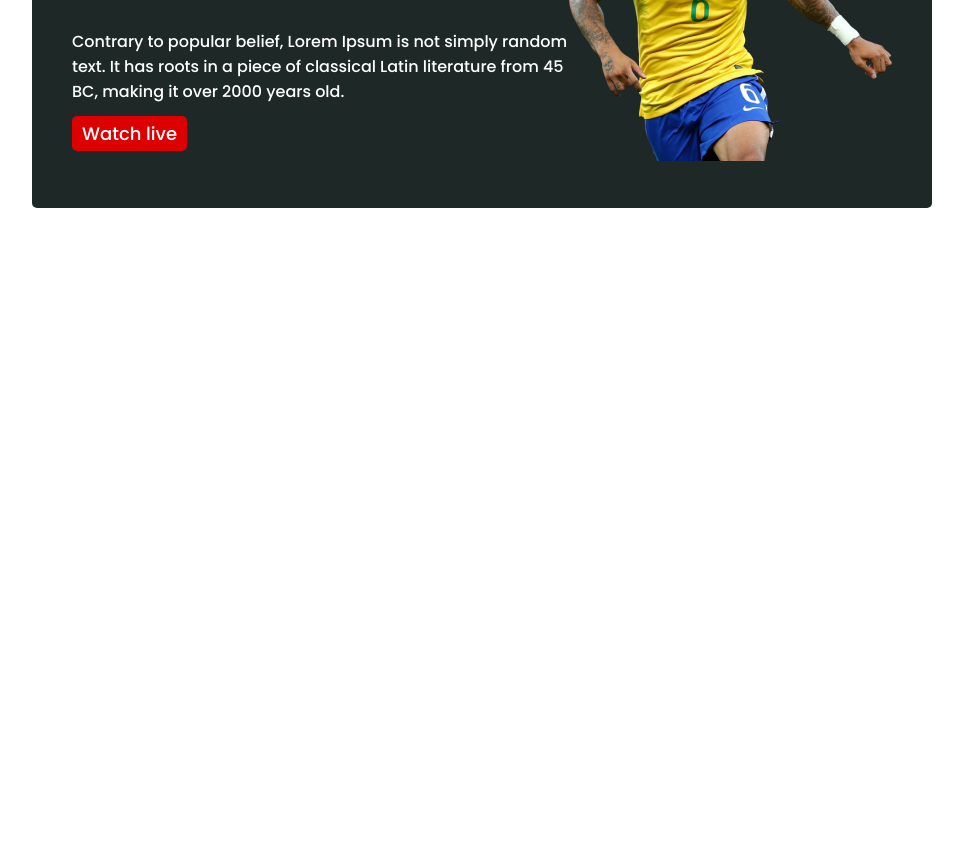
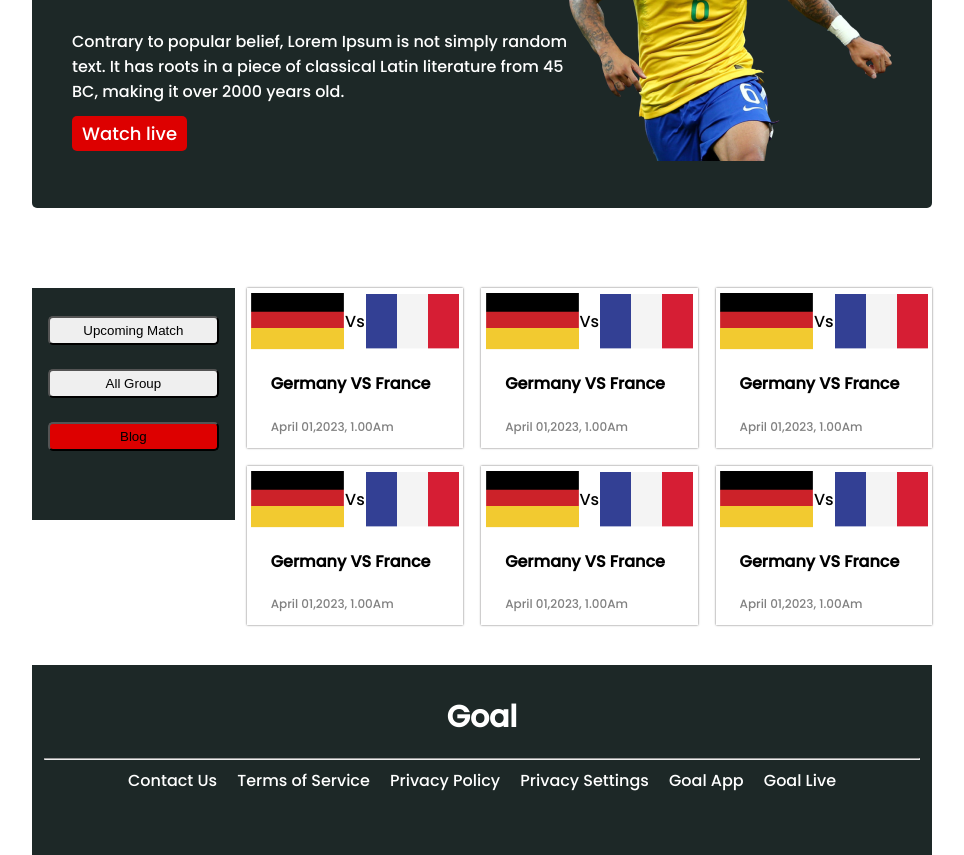
Before and after one commit to shafayatzamil/world-cup, a plain HTML site: page upcoming.html in a window 1280 px wide. Shown: the part 219-1074 px from the top of the page, without its empty margins (158-1122 px from the left). Before the commit the page ends 800 px from the top, so only its background shows below. Drawn offline with Linux system fonts and the light colour scheme.

Commit message:
morning up

```diff
--- /dev/null
+++ b/styles/secondstyle.css
@@ -0,0 +1,126 @@
+@import url('https://fonts.googleapis.com/css2?family=Poppins:wght@500&display=swap');
+body{
+    width:900px;
+    margin:0 auto;
+    font-family: 'Poppins', sans-serif;
+}
+
+/* header csss */
+.header-info{
+    display: flex;
+    background-color:#1d2827;
+    padding:40px;
+    border-radius: 5px;
+    margin-bottom: 80px;
+}
+.header-title{
+    font-size: 48px;
+    /* color:#ffff; */
+}
+.header-text {
+    color:#fff;
+}
+.header-text a{
+    text-decoration: none;
+    color:#fff;
+    background-color:
+    #DD0000;
+    padding:5px 10px;;
+    border-radius: 5px;
+    font-size: 18px;
+}
+
+
+/* section group */
+.section-group{
+    display: flex;
+}
+.side-box{
+    width:200px;
+    height: 200px;
+    /* display: grid;
+    grid-template-rows: repeat(3,1fr); */
+    display: flex;
+    flex-direction: column;
+    background-color: #1d2827;
+    margin-right: 12px;
+    padding:16px;
+
+}
+.side-box button{
+    margin:12px 0;
+    padding:5px 12px;
+    border-radius: 5px;
+
+}
+.upcoming-box{
+    padding:5px 24px;
+}
+.side-box a{
+    text-decoration: none;
+    color: black;
+}
+#blog-button{
+    background-color: #DD0000;
+    color:white;
+}
+
+
+
+/* gallery */
+.gallery{
+    display: grid;
+    grid-template-columns: repeat(3,1fr);
+    gap:18px;
+    margin-bottom: 40px;
+}
+
+.blog{
+   box-shadow: 0px 0px 2px rgb(105, 104, 104);
+
+}
+.blog-image{
+    display: flex;
+    justify-content: center;
+    align-items: center;
+    margin:5px 24px;
+}
+.blog-image img{
+    width:100%;
+}
+.blog-text{
+    margin:5px 24px;
+}
+.blog-time{
+    font-size: 12px;
+    color:gray;
+}
+
+/* footer */
+
+footer{
+    text-align: center;
+    background-color: #1d2827;
+    padding:12px;
+    color:white;
+}
+footer h2{
+    font-size: 30px;
+    /* border-bottom: 1px solid black; */
+    margin-top: 18px;
+    margin-bottom: 18px;
+    text-transform: capitalize;
+}
+
+.footer-box span{
+    margin:0px 8px;
+}
+
+.footer-icons{
+    margin-top: 20px;
+}
+.footer-icons a{
+    font-size: 20px;
+    color:white;
+    margin:0px 12px;
+}
--- a/upcoming.html
+++ b/upcoming.html
@@ -7,7 +7,7 @@
     <title>secend-website</title>
 
     <!-- link css -->
-    <link rel="stylesheet" href="styles/style.css">
+    <link rel="stylesheet" href="styles/secondstyle.css">
 </head>
 <body>
     <header class="header-info">
@@ -21,5 +21,89 @@
             <img src="assets/Banner Image.png" alt="header-images">
         </div>
     </header>
+    <main>
+        <section class="section-group">
+            <div class="side-box">
+                <button><a href="upcoming.html">Upcoming Match</a></button>
+                <button><a href=""> All Group</a></button>
+                <button id="blog-button"><a href="">Blog</a></button>
+
+            </div>
+            <div class="gallery">
+                <div class="blog">
+                    <div class="blog-image">
+                        <img src="assets/germany Flag.png" alt="">Vs
+                        <img src="assets/Flag.png">
+                    </div>
+                    <div class="blog-text">
+                        <h4 class="blog-title">Germany  VS France </h4>
+                        <p class="blog-time">April 01,2023, 1.00Am</p>
+                    </div>
+                </div>
+                <div class="blog">
+                    <div class="blog-image">
+                        <img src="assets/germany Flag.png" alt="">Vs
+                        <img src="assets/Flag.png">
+                    </div>
+                    <div class="blog-text">
+                        <h4 class="blog-title">Germany  VS France </h4>
+                        <p class="blog-time">April 01,2023, 1.00Am</p>
+                    </div>
+                </div>
+                <div class="blog">
+                    <div class="blog-image">
+                        <img src="assets/germany Flag.png" alt="">Vs
+                        <img src="assets/Flag.png">
+                    </div>
+                    <div class="blog-text">
+                        <h4 class="blog-title">Germany  VS France </h4>
+                        <p class="blog-time">April 01,2023, 1.00Am</p>
+                    </div>
+                </div><div class="blog">
+                    <div class="blog-image">
+                        <img src="assets/germany Flag.png" alt="">Vs
+                        <img src="assets/Flag.png">
+                    </div>
+                    <div class="blog-text">
+                        <h4 class="blog-title">Germany  VS France </h4>
+                        <p class="blog-time">April 01,2023, 1.00Am</p>
+                    </div>
+                </div><div class="blog">
+                    <div class="blog-image">
+                        <img src="assets/germany Flag.png" alt="">Vs
+                        <img src="assets/Flag.png">
+                    </div>
+                    <div class="blog-text">
+                        <h4 class="blog-title">Germany  VS France </h4>
+                        <p class="blog-time">April 01,2023, 1.00Am</p>
+                    </div>
+                </div><div class="blog">
+                    <div class="blog-image">
+                        <img src="assets/germany Flag.png" alt="">Vs
+                        <img src="assets/Flag.png">
+                    </div>
+                    <div class="blog-text">
+                        <h4 class="blog-title">Germany  VS France </h4>
+                        <p class="blog-time">April 01,2023, 1.00Am</p>
+                    </div>
+                </div>
+            </div>
+        </section>
+    </main>
+    <footer>
+        <h2>goal</h2><hr>
+
+        <div class="footer-box">
+            <span>Contact Us</span>
+            <span>Terms of Service</span>
+            <span>Privacy Policy</span>
+            <span>Privacy Settings</span>
+            <span>Goal App</span>
+            <span>Goal Live</span>
+        </div>
+        <div class="footer-icons"><a href="https://www.linkedin.com/"><i class="fa-brands fa-linkedin"></i></i></a>
+            <a href="https://www.instagram.com/"><i class="fa-brands fa-instagram"></i></a>
+            <a href="https://twitter.com/?lang=en"><i class="fa-brands fa-twitter"></i></a>
+        </div>
 </body>
 </html>
```
